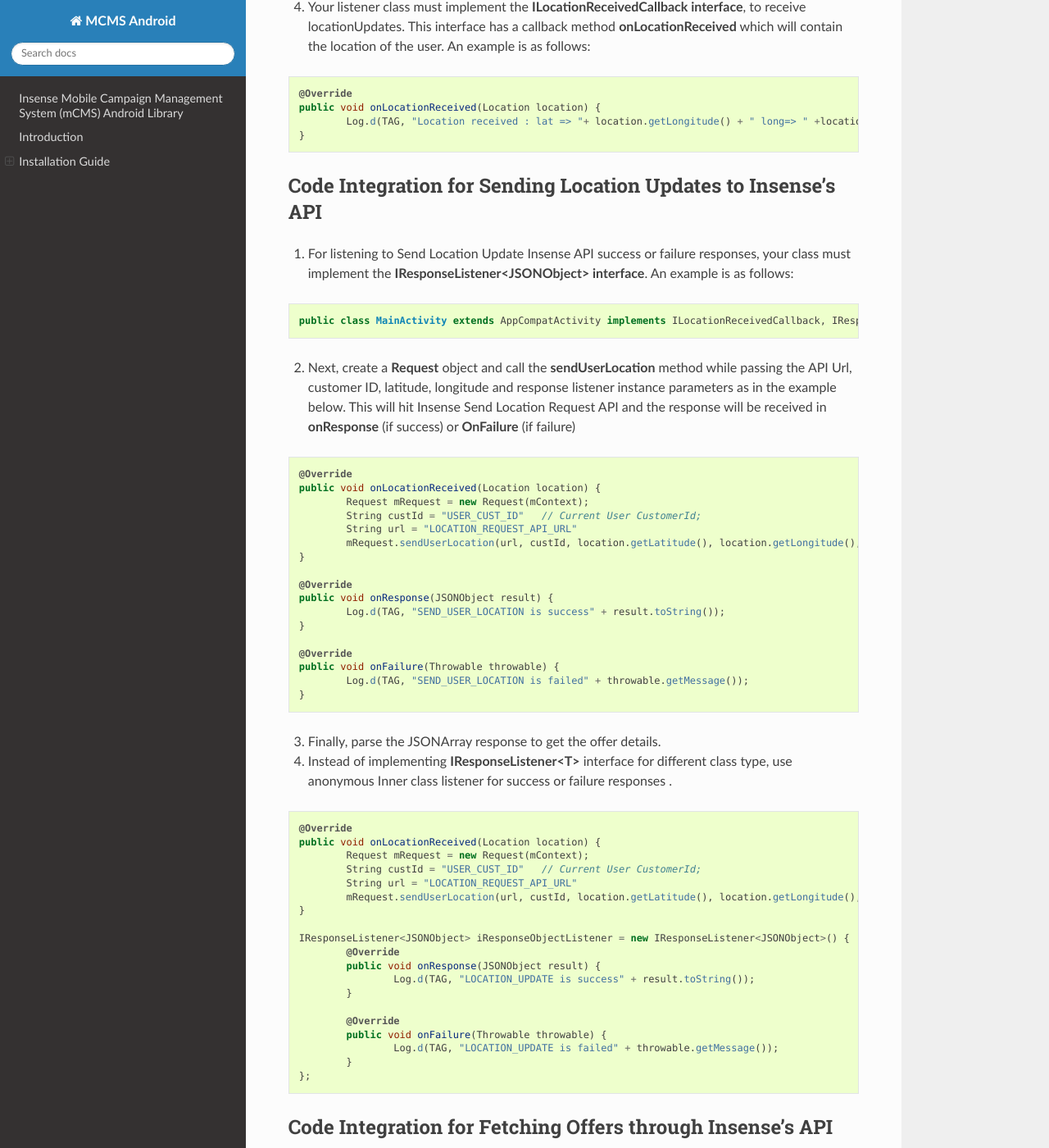
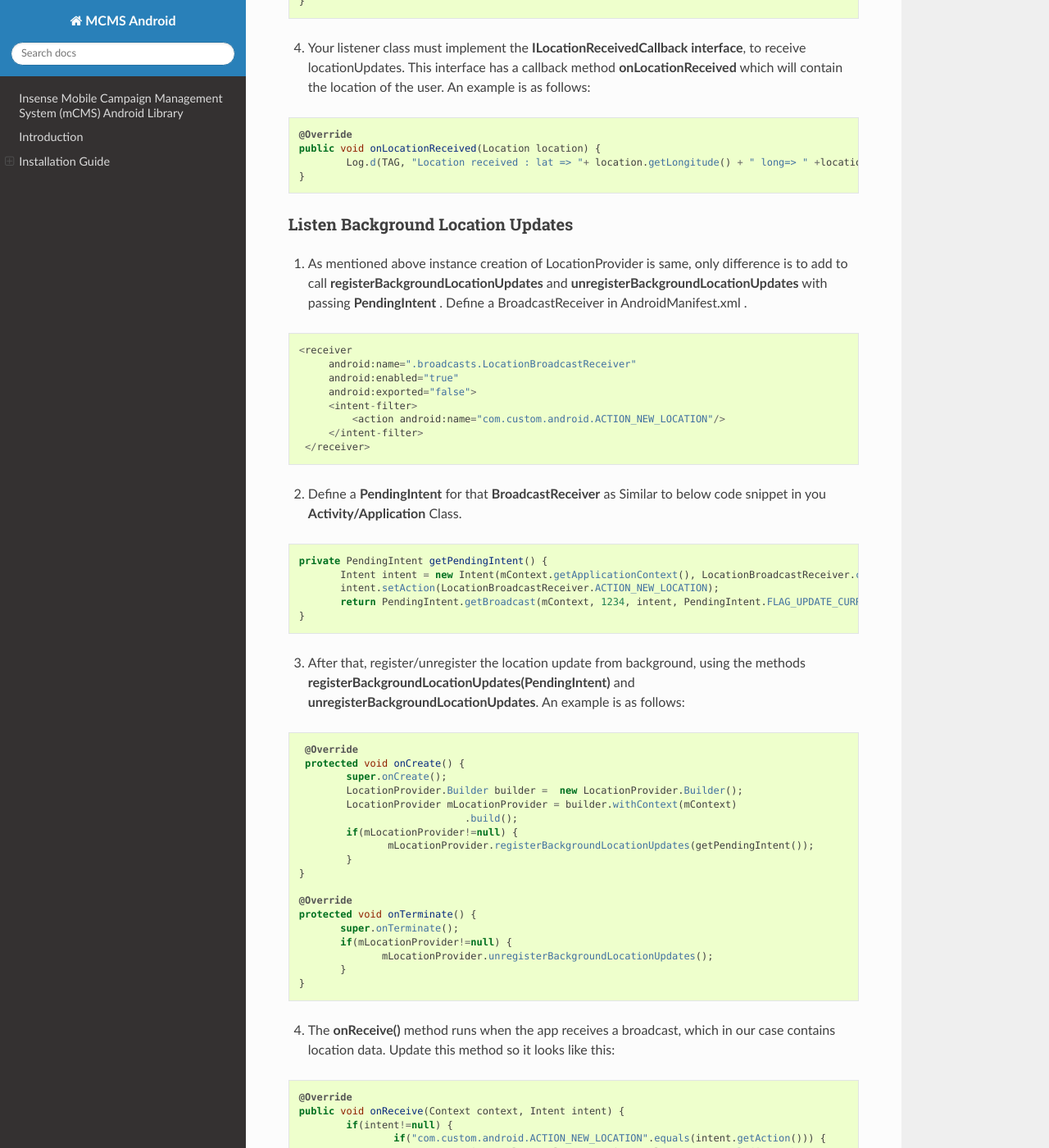
Before and after one commit to insenseanalytics/mcms-docs, a Sphinx documentation site: the page built from docs/source/index.rst, in a window 1280 px wide and 1400 px high, scrolled down 2506 px. Shown: the whole window at 82% size. Built offline with Sphinx 7.4.7 and the Read the Docs theme 2.0.0, drawn with Linux system fonts in a browser that asks for light colours; some of the changed text lies outside the part shown.

Commit message:
added backgroung location update doc

```diff
--- a/docs/source/index.rst
+++ b/docs/source/index.rst
@@ -68,7 +68,10 @@ Add the following application permissions to AndroidManifest.xml to access the u
 Code Integration for Listening to Location Changes
 --------------------------------------------------
 
-To fetch the user's location, note the steps below:
+To fetch the user's location, note the steps below for **forground / background**
+
+Listen Forground Location Updates
+^^^^^^^^^^^^^^^^^^^^^^^^^^^^^^^^^
 
 1. Create an instance of LocationProvider to access the user's location:
 
@@ -115,6 +118,72 @@ To fetch the user's location, note the steps below:
 	public void onLocationReceived(Location location) {
 		Log.d(TAG, "Location received : lat => "+ location.getLongitude() + " long=> " +location.getLongitude());
 	}
+
+Listen Background Location Updates
+^^^^^^^^^^^^^^^^^^^^^^^^^^^^^^^^^^
+1. As mentioned above instance creation of LocationProvider is same, only difference is to add to call **registerBackgroundLocationUpdates** and **unregisterBackgroundLocationUpdates** with passing **PendingIntent** . Define a BroadcastReceiver in AndroidManifest.xml .
+
+.. code:: java
+
+       <receiver
+            android:name=".broadcasts.LocationBroadcastReceiver"
+            android:enabled="true"
+            android:exported="false">
+            <intent-filter>
+                <action android:name="com.custom.android.ACTION_NEW_LOCATION"/>
+            </intent-filter>
+        </receiver>
+
+2. Define a **PendingIntent** for that **BroadcastReceiver** as Similar to below code snippet in you **Activity/Application** Class.
+
+.. code:: java
+
+	   private PendingIntent getPendingIntent() {
+		  Intent intent = new Intent(mContext.getApplicationContext(), LocationBroadcastReceiver.class);
+		  intent.setAction(LocationBroadcastReceiver.ACTION_NEW_LOCATION);
+		  return PendingIntent.getBroadcast(mContext, 1234, intent, PendingIntent.FLAG_UPDATE_CURRENT);
+	   }
+
+3. After that, register/unregister the location update from background, using the methods **registerBackgroundLocationUpdates(PendingIntent)** and **unregisterBackgroundLocationUpdates**. An example is as follows:
+
+.. code:: java
+
+	   @Override
+	   protected void onCreate() {
+		  super.onCreate();
+		  LocationProvider.Builder builder =  new LocationProvider.Builder();
+		  LocationProvider mLocationProvider = builder.withContext(mContext)
+			              .build();
+		  if(mLocationProvider!=null) {
+			 mLocationProvider.registerBackgroundLocationUpdates(getPendingIntent());
+		  }
+	  }
+
+	  @Override
+	  protected void onTerminate() {
+		 super.onTerminate();
+		 if(mLocationProvider!=null) {
+			mLocationProvider.unregisterBackgroundLocationUpdates();
+		 }
+	  }
+
+4. The **onReceive()** method runs when the app receives a broadcast, which in our case contains location data. Update this method so it looks like this:
+
+.. code:: java
+
+		@Override
+		public void onReceive(Context context, Intent intent) {
+			if(intent!=null) {
+				if("com.custom.android.ACTION_NEW_LOCATION".equals(intent.getAction())) {
+					LocationResult result = LocationResult.extractResult(intent);
+					if (result != null) {
+						Location mLocation = result.getLastLocation();
+					}
+				}
+			}
+		}
+
+
 
 Code Integration for Sending Location Updates to Insense's API
 --------------------------------------------------------------
```
Also changed, not shown: other parts of docs/source/index.rst (+1 -1 lines).
